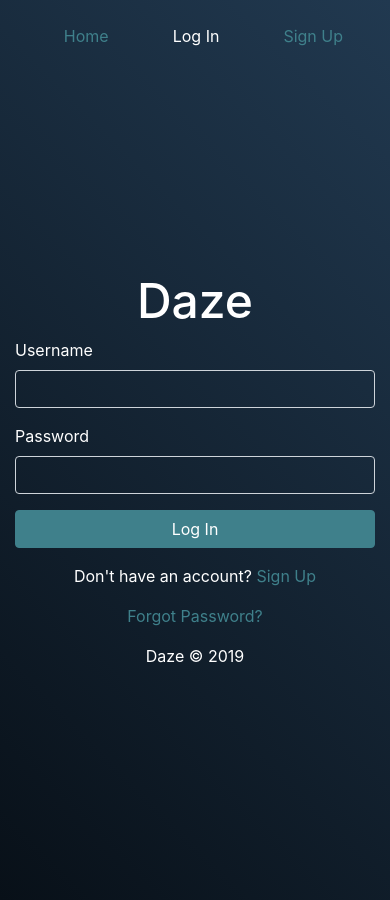
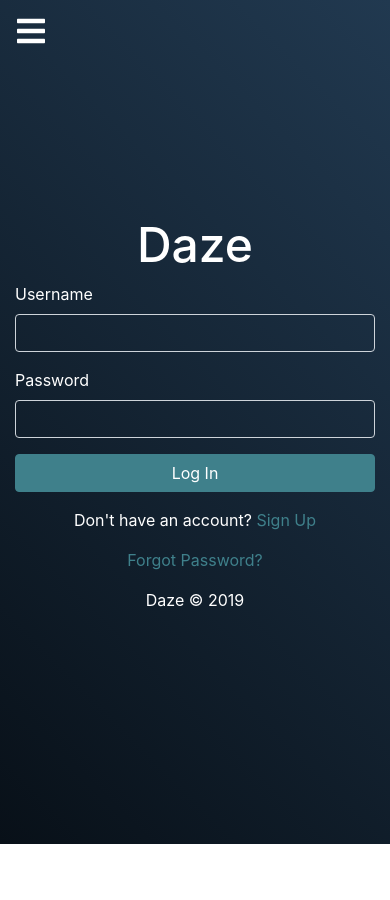
Before and after one commit to morrisbc/daze, a React (Create React App) app: page /login in a window 390 px wide. After the commit the page ends 844 px from the top, so only its background shows below. Built offline with nearby package versions, Linux system fonts and the light colour scheme; no server answers.

Commit message:
Implemented mobile menu on home, signup, and login pages. Header currently not very generic and hard to reuse

```diff
--- a/src/App.css
+++ b/src/App.css
@@ -10,7 +10,7 @@
 }
 
 .dashboard {
-  height: 100vh;
+  min-height: 100vh;
 }
 
 .sidenav {
@@ -21,6 +21,21 @@
   color: white;
   text-align: center;
   font-size: 3rem;
+}
+
+.header {
+  display: flex;
+  justify-content: flex-end;
+  align-items: center;
+  padding-top: 16px;
+}
+
+.mobile-nav {
+  position: absolute;
+  background: none;
+  border: none;
+  left: 15px;
+  z-index: 1020;
 }
 
 @keyframes fadein {
@@ -81,3 +96,29 @@
   border-color: #3f808b;
   color: white;
 }
+
+@media screen and (max-width: 450px) {
+  .header {
+    justify-content: center;
+    padding: 0;
+  }
+
+  .header-nav {
+    flex-direction: column;
+    width: 100%;
+    background: rgba(0, 0, 0, 0.8);
+    padding: 16px 0;
+  }
+
+  .header-nav a {
+    font-size: 1.25rem;
+    text-align: center;
+    padding-left: 0;
+    padding-right: 0;
+  }
+
+  .mobile-nav {
+    display: block;
+    top: 15px;
+  }
+}
--- a/src/components/Header.js
+++ b/src/components/Header.js
@@ -1,10 +1,34 @@
-import React from "react";
+import React, { useState } from "react";
 import { NavLink } from "react-router-dom";
 
 const Header = () => {
+  const [navOpen, setNavOpen] = useState(false);
+
   return (
-    <header className="container sticky-top d-flex justify-content-end w-100 pt-3">
-      <nav className="d-flex">
+    <header className="header container fixed-top w-100">
+      <button className="mobile-nav" onClick={() => setNavOpen(!navOpen)}>
+        <svg
+          width="32px"
+          height="32px"
+          aria-hidden="true"
+          focusable="false"
+          data-prefix="fas"
+          data-icon="bars"
+          className="svg-inline--fa fa-bars fa-w-14"
+          role="img"
+          xmlns="http://www.w3.org/2000/svg"
+          viewBox="0 0 448 512"
+        >
+          <path
+            fill="white"
+            d="M16 132h416c8.837 0 16-7.163 16-16V76c0-8.837-7.163-16-16-16H16C7.163 60 0 67.163 0 76v40c0 8.837 7.163 16 16 16zm0 160h416c8.837 0 16-7.163 16-16v-40c0-8.837-7.163-16-16-16H16c-8.837 0-16 7.163-16 16v40c0 8.837 7.163 16 16 16zm0 160h416c8.837 0 16-7.163 16-16v-40c0-8.837-7.163-16-16-16H16c-8.837 0-16 7.163-16 16v40c0 8.837 7.163 16 16 16z"
+          ></path>
+        </svg>
+      </button>
+      <nav
+        className="header-nav"
+        style={{ display: navOpen ? "flex" : "none" }}
+      >
         <NavLink
           className="nav-link mx-3"
           exact
--- a/src/components/SideNav.js
+++ b/src/components/SideNav.js
@@ -16,7 +16,7 @@ const Sidenav = () => {
   }, []);
 
   return (
-    <aside className="sidenav d-flex flex-column justify-content-center align-items-center">
+    <aside className="sidenav sticky-top d-flex flex-column justify-content-center align-items-center">
       <nav>
         <NavLink
           className="nav-link py-4"
--- a/src/components/pages/dashboard/settings/Settings.js
+++ b/src/components/pages/dashboard/settings/Settings.js
@@ -1,15 +1,15 @@
-import React, { Fragment } from "react";
+import React from "react";
 import DailyGoals from "./DailyGoals";
 import PasswordChange from "./PasswordChange";
 import PersonalInfo from "./PersonalInfo";
 
 const Settings = () => {
   return (
-    <Fragment>
+    <div className="py-3">
       <DailyGoals />
       <PersonalInfo />
       <PasswordChange />
-    </Fragment>
+    </div>
   );
 };
 
```
Also changed, not shown: public/assets/bars-solid.svg (added).
